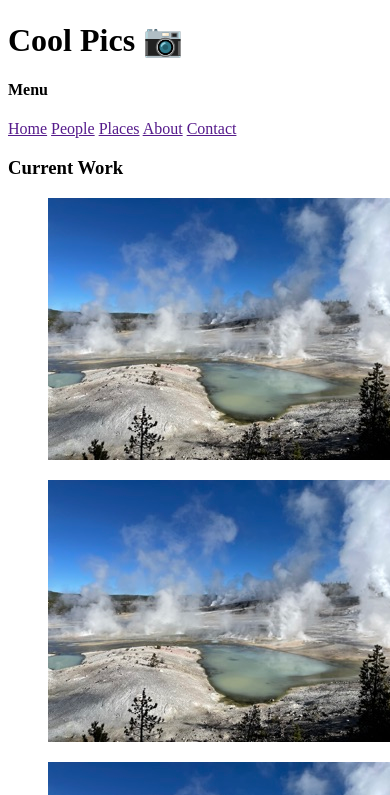
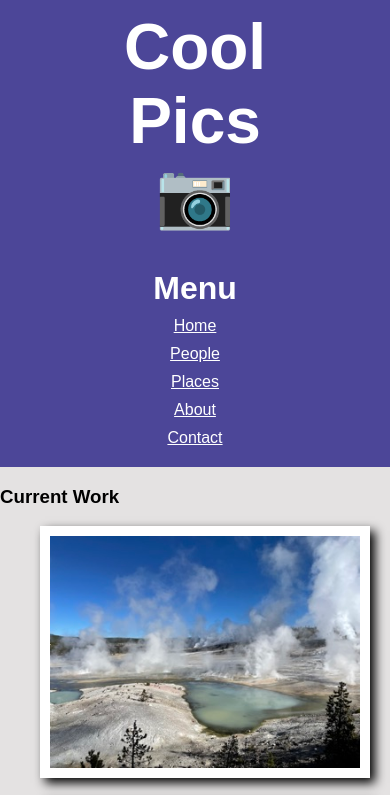
Before and after one commit to ksg721/wdd131, a plain HTML site: page coolpics/index.html in a window 390 px wide. Shown: the top 795 px of the page. Drawn offline with Linux system fonts and the light colour scheme; a web font is replaced by a local one.

Commit message:
coolpics for mobile

```diff
--- a/coolpics/index.html
+++ b/coolpics/index.html
@@ -10,13 +10,13 @@
 <body>
     <header>
         <h1>Cool Pics 📷</h1>
-        <h4>Menu</h4>
         <nav>
-            <a href="">Home</a>
-            <a href="">People</a>
-            <a href="">Places</a>
-            <a href="">About</a>
-            <a href="">Contact</a>
+            <h4>Menu</h4>
+            <a href="https://ksg721.github.io/wdd131/coolpics/">Home</a>
+            <a href="https://ksg721.github.io/wdd131/coolpics/">People</a>
+            <a href="https://ksg721.github.io/wdd131/coolpics/">Places</a>
+            <a href="https://ksg721.github.io/wdd131/coolpics/">About</a>
+            <a href="https://ksg721.github.io/wdd131/coolpics/">Contact</a>
         </nav>
     </header>
     <main>
--- a/coolpics/styles/coolpics.css
+++ b/coolpics/styles/coolpics.css
@@ -0,0 +1,56 @@
+@import url("https://fonts.googleapis.com/css2?family=Mooli&display=swap");
+
+body {
+    margin: 0;
+    background-color: rgb(228, 226, 226);
+}
+
+header {
+    background-color: rgb(76, 70, 152);
+    padding: 10px;
+}
+
+h1, h3, h4 {
+    font-family: 'Mooli', sans-serif;
+}
+
+h1  {
+    color: white;
+    font-size: 4em;
+    text-align: center;
+    margin: 0 20%;
+}
+
+h4 {
+    color: white;
+    text-align: center;
+    font-size: 2em;
+    margin: 10% 0 0 0;
+}
+
+nav {
+    font-family: Arial, Helvetica,sans-serif;
+}
+
+h3 {
+    color: black;
+}
+
+a {
+    color: white;
+    text-align: center;
+    display: block;
+    margin: 10px;
+}
+
+img {
+    width: 100%;
+    border-style: solid;
+    border-color: black;
+    border: 10px solid white;
+    box-shadow: 5px 5px 10px black;
+}
+
+footer {
+    background-color: rgb(76, 70, 152);
+}
```
